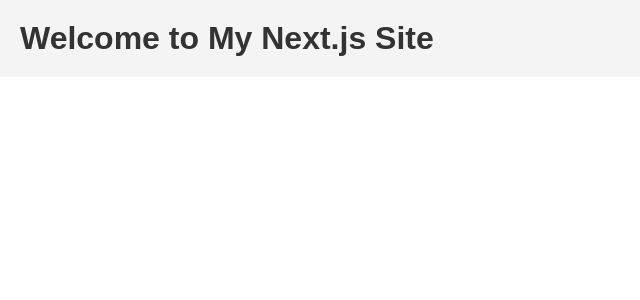
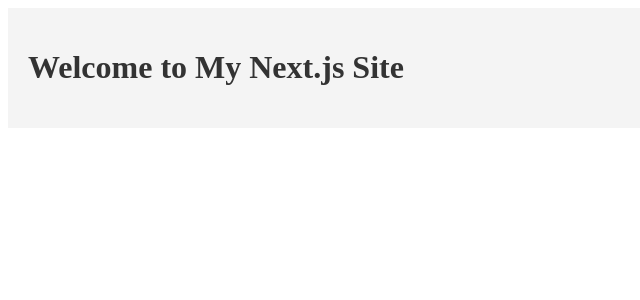
Before and after one commit to BrianKendalBucek/costa-rica-course, a Next.js app in the folder costa-rica-course/: page / in a window 1280 px wide. Shown: the top 300 px of the page, without its empty margins (0-640 px from the left). Built offline with nearby package versions, Linux system fonts and the light colour scheme.

Commit message:
modified layout.tsx

```diff
--- a/costa-rica-course/src/app/about/page.module.css
+++ /dev/null
@@ -1,165 +0,0 @@
-.page {
-  --gray-rgb: 0, 0, 0;
-  --gray-alpha-200: rgba(var(--gray-rgb), 0.08);
-  --gray-alpha-100: rgba(var(--gray-rgb), 0.05);
-
-  --button-primary-hover: #383838;
-  --button-secondary-hover: #f2f2f2;
-
-  display: grid;
-  grid-template-rows: 20px 1fr 20px;
-  align-items: center;
-  justify-items: center;
-  min-height: 100svh;
-  padding: 80px;
-  gap: 64px;
-  font-family: var(--font-geist-sans);
-}
-
-@media (prefers-color-scheme: dark) {
-  .page {
-    --gray-rgb: 255, 255, 255;
-    --gray-alpha-200: rgba(var(--gray-rgb), 0.145);
-    --gray-alpha-100: rgba(var(--gray-rgb), 0.06);
-
-    --button-primary-hover: #ccc;
-    --button-secondary-hover: #1a1a1a;
-  }
-}
-
-.main {
-  display: flex;
-  flex-direction: column;
-  gap: 32px;
-  grid-row-start: 2;
-}
-
-.main ol {
-  font-family: var(--font-geist-mono);
-  padding-left: 0;
-  margin: 0;
-  font-size: 14px;
-  line-height: 24px;
-  letter-spacing: -0.01em;
-  list-style-position: inside;
-}
-
-.main li:not(:last-of-type) {
-  margin-bottom: 8px;
-}
-
-.main code {
-  font-family: inherit;
-  background: var(--gray-alpha-100);
-  padding: 2px 4px;
-  border-radius: 4px;
-  font-weight: 600;
-}
-
-.ctas {
-  display: flex;
-  gap: 16px;
-}
-
-.ctas a {
-  appearance: none;
-  border-radius: 128px;
-  height: 48px;
-  padding: 0 20px;
-  border: none;
-  border: 1px solid transparent;
-  transition: background 0.2s, color 0.2s, border-color 0.2s;
-  cursor: pointer;
-  display: flex;
-  align-items: center;
-  justify-content: center;
-  font-size: 16px;
-  line-height: 20px;
-  font-weight: 500;
-}
-
-a.primary {
-  background: var(--foreground);
-  color: var(--background);
-  gap: 8px;
-}
-
-a.secondary {
-  border-color: var(--gray-alpha-200);
-  min-width: 180px;
-}
-
-.footer {
-  grid-row-start: 3;
-  display: flex;
-  gap: 24px;
-}
-
-.footer a {
-  display: flex;
-  align-items: center;
-  gap: 8px;
-}
-
-.footer img {
-  flex-shrink: 0;
-}
-
-/* Enable hover only on non-touch devices */
-@media (hover: hover) and (pointer: fine) {
-  a.primary:hover {
-    background: var(--button-primary-hover);
-    border-color: transparent;
-  }
-
-  a.secondary:hover {
-    background: var(--button-secondary-hover);
-    border-color: transparent;
-  }
-
-  .footer a:hover {
-    text-decoration: underline;
-    text-underline-offset: 4px;
-  }
-}
-
-@media (max-width: 600px) {
-  .page {
-    padding: 32px;
-    padding-bottom: 80px;
-  }
-
-  .main {
-    align-items: center;
-  }
-
-  .main ol {
-    text-align: center;
-  }
-
-  .ctas {
-    flex-direction: column;
-  }
-
-  .ctas a {
-    font-size: 14px;
-    height: 40px;
-    padding: 0 16px;
-  }
-
-  a.secondary {
-    min-width: auto;
-  }
-
-  .footer {
-    flex-wrap: wrap;
-    align-items: center;
-    justify-content: center;
-  }
-}
-
-@media (prefers-color-scheme: dark) {
-  .logo {
-    filter: invert();
-  }
-}
--- a/costa-rica-course/src/app/about/page.tsx
+++ b/costa-rica-course/src/app/about/page.tsx
@@ -0,0 +1 @@
+import "./about.module.scss";
--- a/costa-rica-course/src/app/globals.css
+++ /dev/null
@@ -1,42 +0,0 @@
-:root {
-  --background: #ffffff;
-  --foreground: #171717;
-}
-
-@media (prefers-color-scheme: dark) {
-  :root {
-    --background: #0a0a0a;
-    --foreground: #ededed;
-  }
-}
-
-html,
-body {
-  max-width: 100vw;
-  overflow-x: hidden;
-}
-
-body {
-  color: var(--foreground);
-  background: var(--background);
-  font-family: Arial, Helvetica, sans-serif;
-  -webkit-font-smoothing: antialiased;
-  -moz-osx-font-smoothing: grayscale;
-}
-
-* {
-  box-sizing: border-box;
-  padding: 0;
-  margin: 0;
-}
-
-a {
-  color: inherit;
-  text-decoration: none;
-}
-
-@media (prefers-color-scheme: dark) {
-  html {
-    color-scheme: dark;
-  }
-}
--- a/costa-rica-course/src/app/globals.scss
+++ b/costa-rica-course/src/app/globals.scss
@@ -0,0 +1,2 @@
+@import '../styles/variables';
+@import '../styles/mixins';
--- a/costa-rica-course/src/app/layout.tsx
+++ b/costa-rica-course/src/app/layout.tsx
@@ -1,21 +1,21 @@
 import type { Metadata } from "next";
-import localFont from "next/font/local";
-import "./globals.css";
+// import localFont from "next/font/local";
+import "./globals.scss";
 
-const geistSans = localFont({
-  src: "./fonts/GeistVF.woff",
-  variable: "--font-geist-sans",
-  weight: "100 900",
-});
-const geistMono = localFont({
-  src: "./fonts/GeistMonoVF.woff",
-  variable: "--font-geist-mono",
-  weight: "100 900",
-});
+// const geistSans = localFont({
+//   src: "./fonts/GeistVF.woff",
+//   variable: "--font-geist-sans",
+//   weight: "100 900",
+// });
+// const geistMono = localFont({
+//   src: "./fonts/GeistMonoVF.woff",
+//   variable: "--font-geist-mono",
+//   weight: "100 900",
+// });
 
 export const metadata: Metadata = {
-  title: "Create Next App",
-  description: "Generated by create next app",
+  title: "Costa Rica Course",
+  // description: "Generated by create next app",
 };
 
 export default function RootLayout({
@@ -25,7 +25,7 @@ export default function RootLayout({
 }>) {
   return (
     <html lang="en">
-      <body className={`${geistSans.variable} ${geistMono.variable}`}>
+      <body>
         {children}
       </body>
     </html>
```
